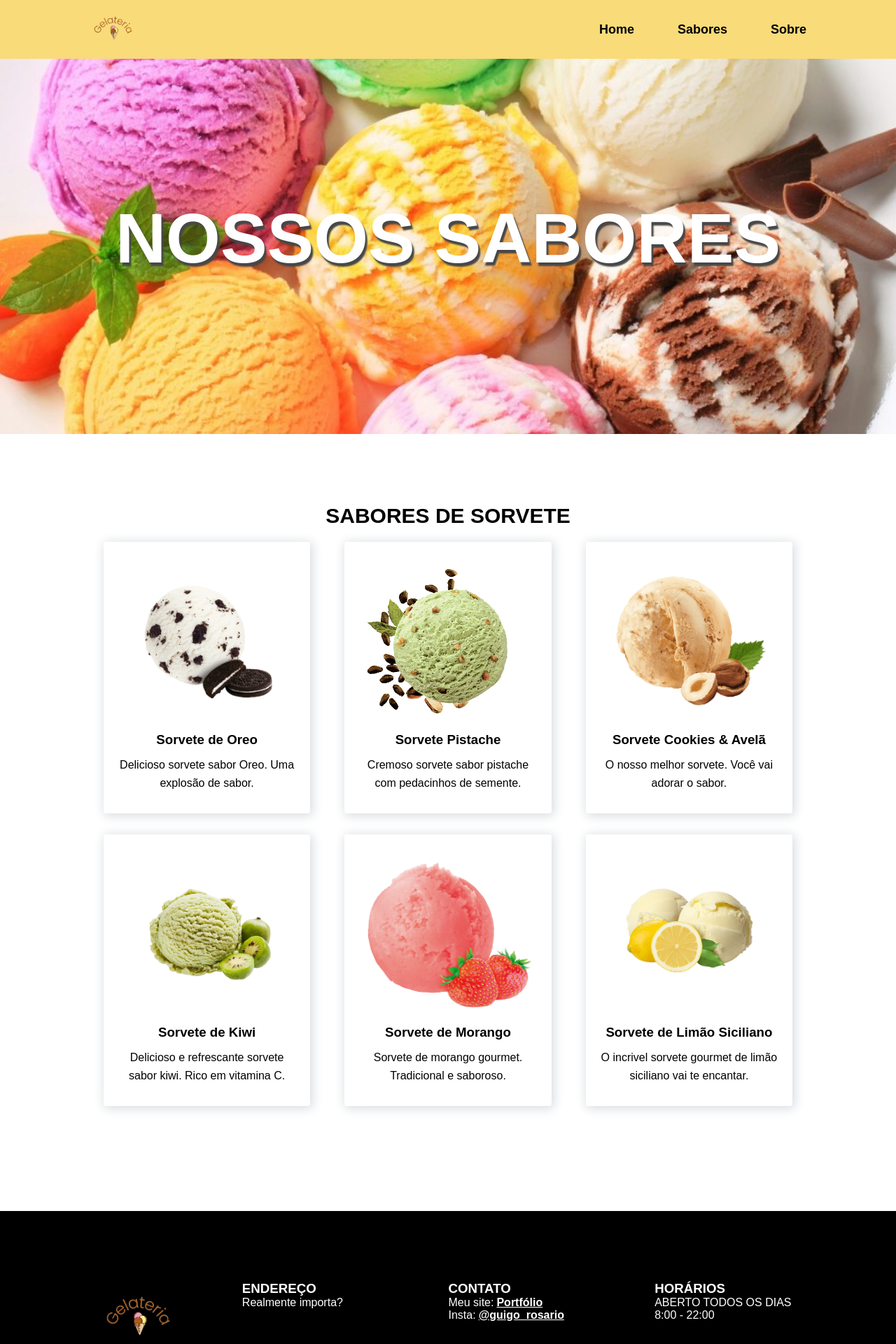
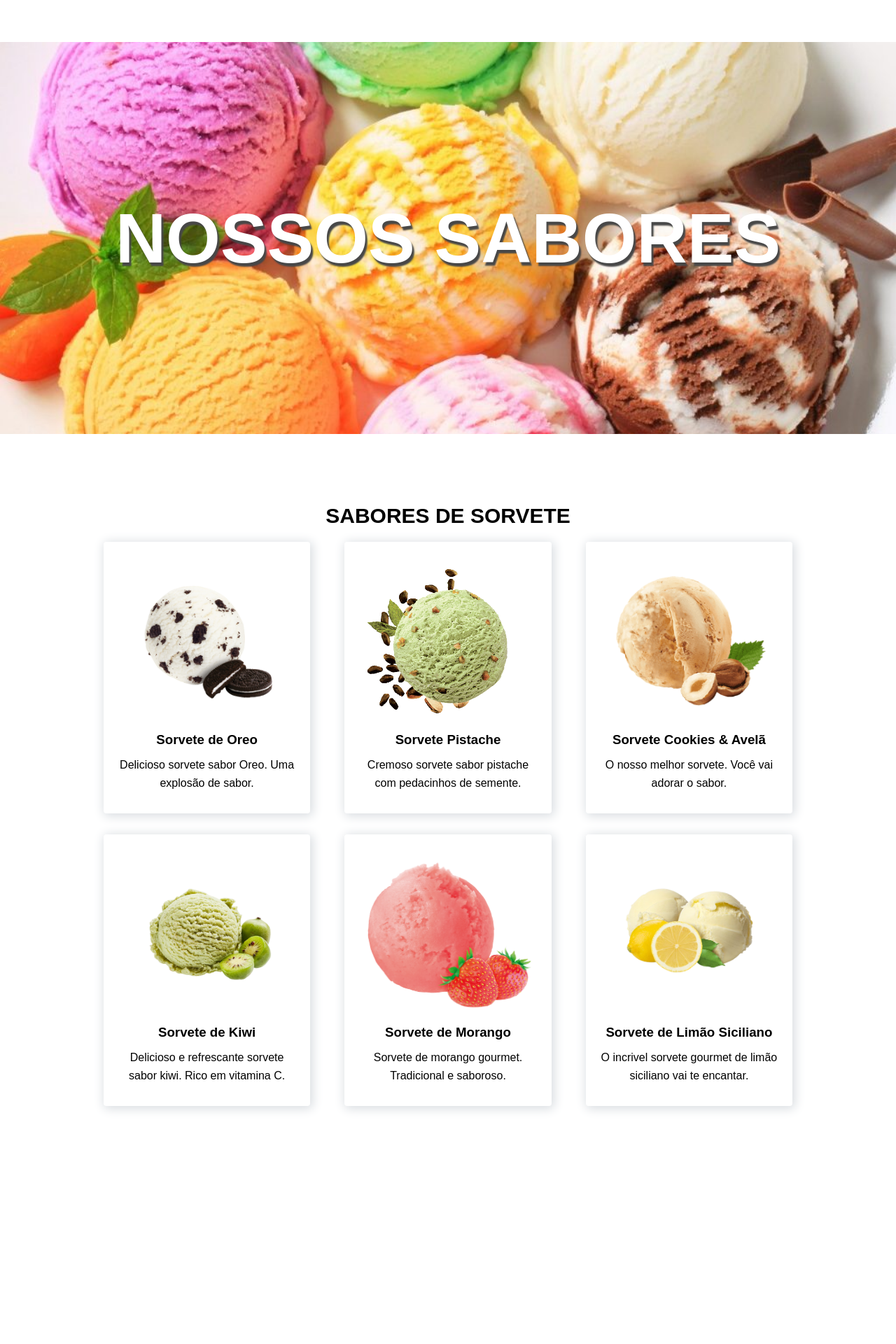
Before and after one commit to athena272/react-ice-cream-parlor, a React (Vite) app: page /flavors in a window 1280 px wide. Shown: the top 1920 px of the page at 70% size. After the commit the page ends 1730 px from the top, so only its background shows below. Built offline with nearby package versions, Linux system fonts and the light colour scheme.

Commit message:
Update FlavorsPage.jsx

```diff
--- a/src/Pages/FlavorsPage/FlavorsPage.jsx
+++ b/src/Pages/FlavorsPage/FlavorsPage.jsx
@@ -1,10 +1,7 @@
 import './FlavorsPage.css'
-import Header from '../../components/Header/Header'
-import Footer from '../../components/Footer/Footer'
 
 const FlavorsPage = () => (
     <div>
-        <Header />
         <main>
             <section className="secao-banner-sabores">
                 <div className="titulo-banner-sabores">
@@ -48,7 +45,6 @@ const FlavorsPage = () => (
                 </div>
             </section>
         </main>
-        <Footer />
     </div>
 );
 
```
